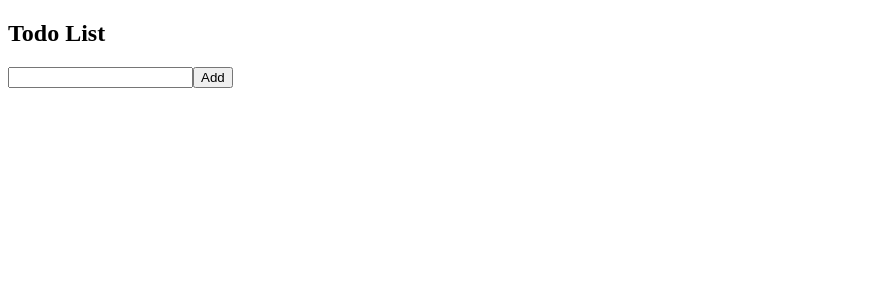
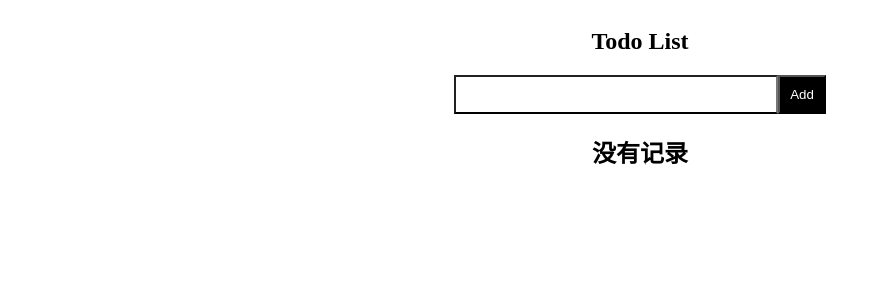
Before and after one commit to xiaojinlove/mern-todolist, a React (Vite) app in the folder todolist/: page / in a window 1280 px wide. Shown: the top 300 px of the page, without its empty margins (0-881 px from the left). Built offline with nearby package versions, Linux system fonts and the light colour scheme.

Commit message:
map渲染列表，添加样式

```diff
--- a/todolist/src/App.css
+++ b/todolist/src/App.css
@@ -0,0 +1,20 @@
+.home {
+  display: flex;
+  flex-direction: column;
+  align-items: center;
+}
+
+.create-form input {
+  width: 300px;
+  padding: 10px;
+  border-bottom: 2px solid;
+  outline: none;
+
+}
+
+.create-form button {
+  padding: 10px;
+  background-color: black;
+  color: white;
+  cursor: pointer;
+}
--- a/todolist/src/App.jsx
+++ b/todolist/src/App.jsx
@@ -1,4 +1,5 @@
 import Home from './Home'
+import './App.css'
 
 function App() {
 
--- a/todolist/src/Create.jsx
+++ b/todolist/src/Create.jsx
@@ -1,7 +1,7 @@
 
 function Create() {
   return (
-    <div>
+    <div className="create-form">
       <input type="text" name="" id="" />
       <button type="button">Add</button>
     </div>
--- a/todolist/src/Home.jsx
+++ b/todolist/src/Home.jsx
@@ -1,10 +1,23 @@
 import Create from "./Create"
+import { useState } from "react"
 
 function Home() {
+  const [todos, setTodos] = useState([])
   return (
-    <div>
+    <div className="home">
       <h2>Todo List</h2>
       <Create />
+      {
+        todos.length === 0
+        ?
+        <div><h2>没有记录</h2></div>
+        :
+        todos.map(todo =>
+          <div key={todo}>
+            {todo}
+          </div>
+        )
+      }
     </div>
   )
 }
```
